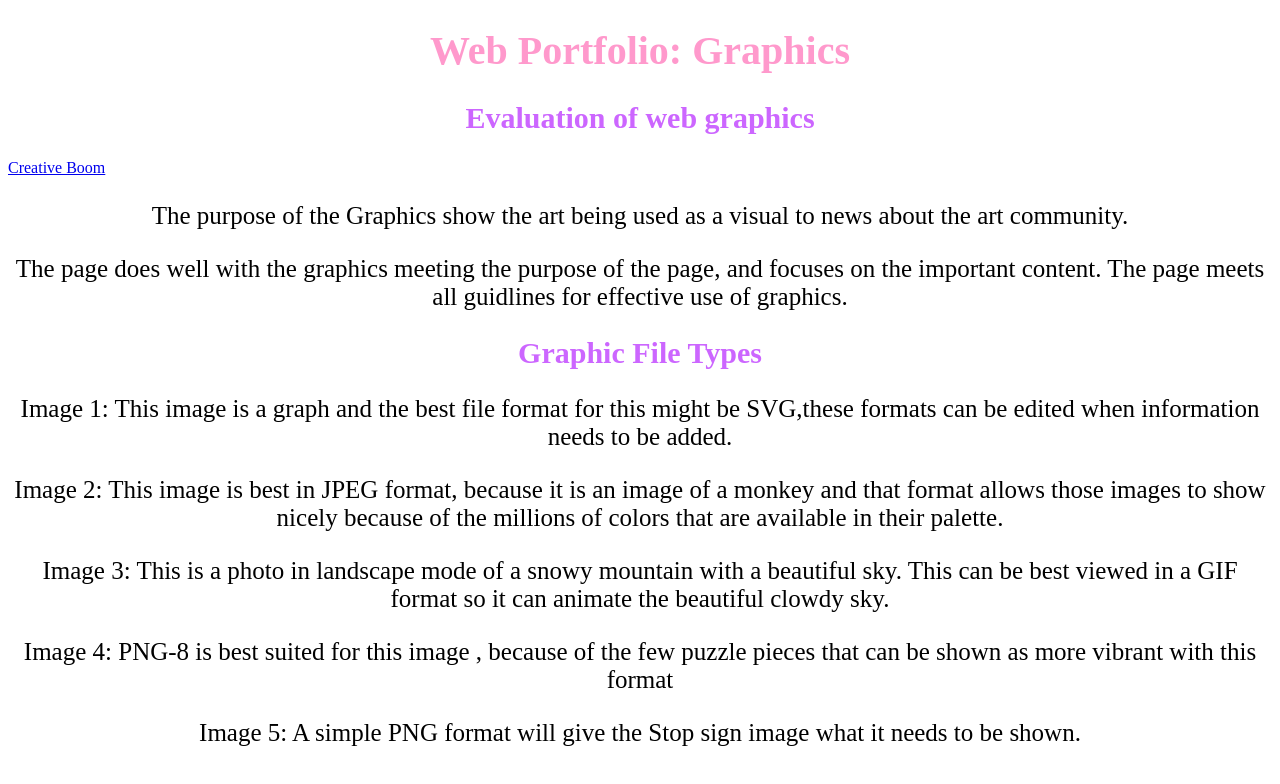
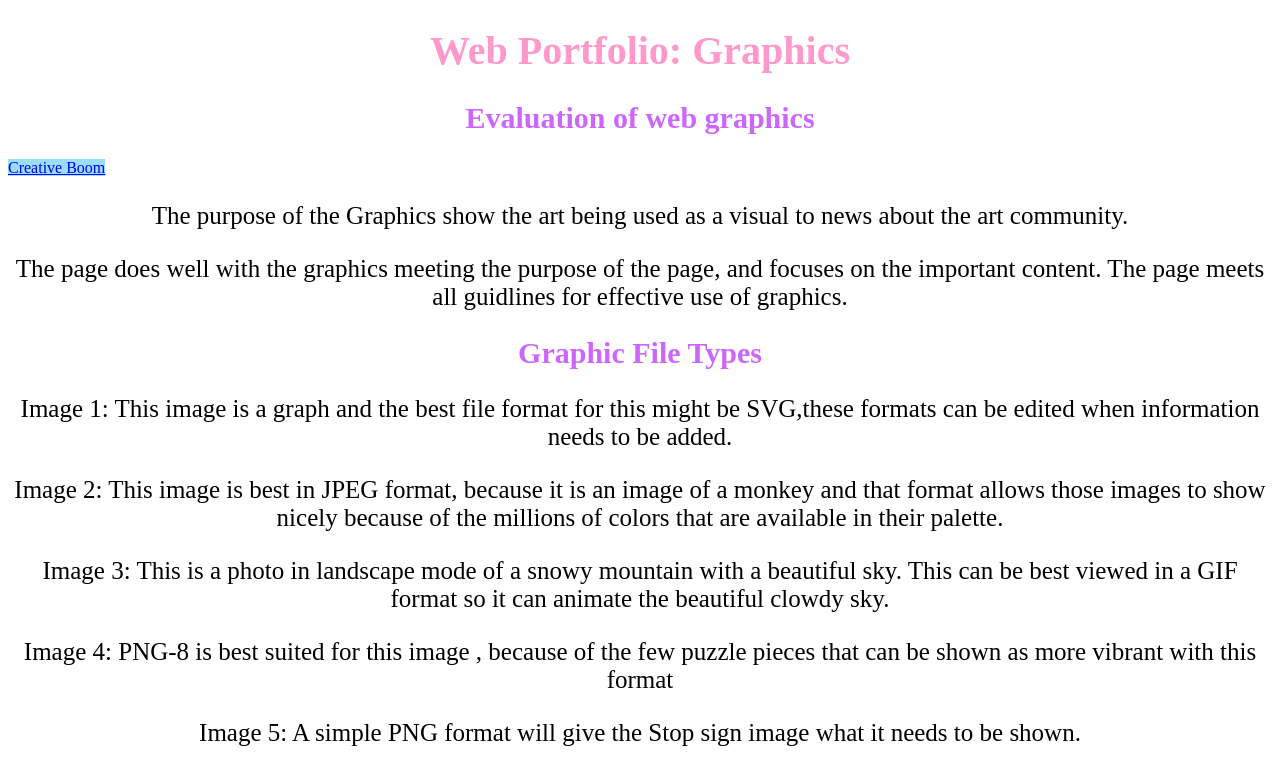
Before and after one commit to paulinavaldovinos/graphics.github.io, a plain HTML site: page index.html in a window 1280 px wide. Drawn offline with Linux system fonts and the light colour scheme.

Commit message:
Update mystyle.css

```diff
--- a/mystyle.css
+++ b/mystyle.css
@@ -17,3 +17,6 @@ p {
    text-align: center;
    font-size: 25px;
 }
+a:link {
+  background-color: #99ddff;
+}
```
